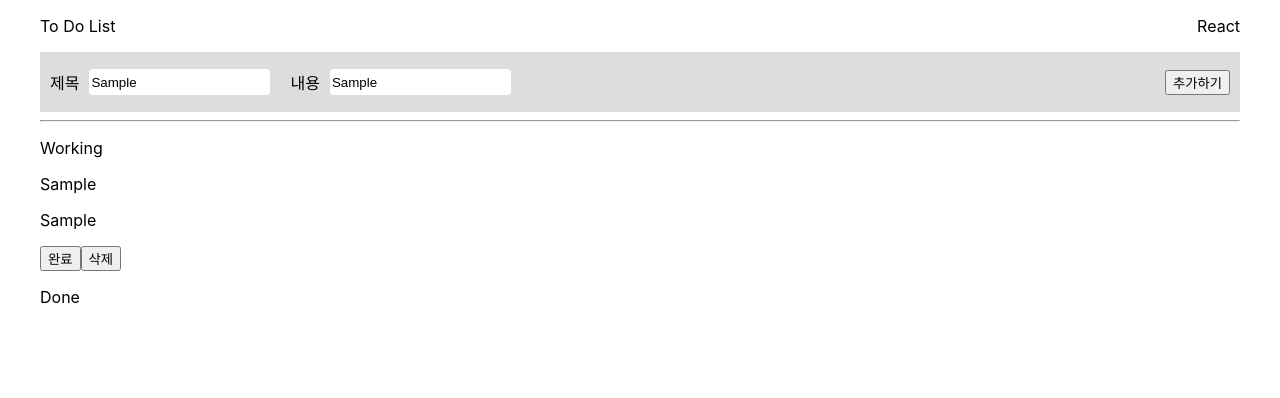
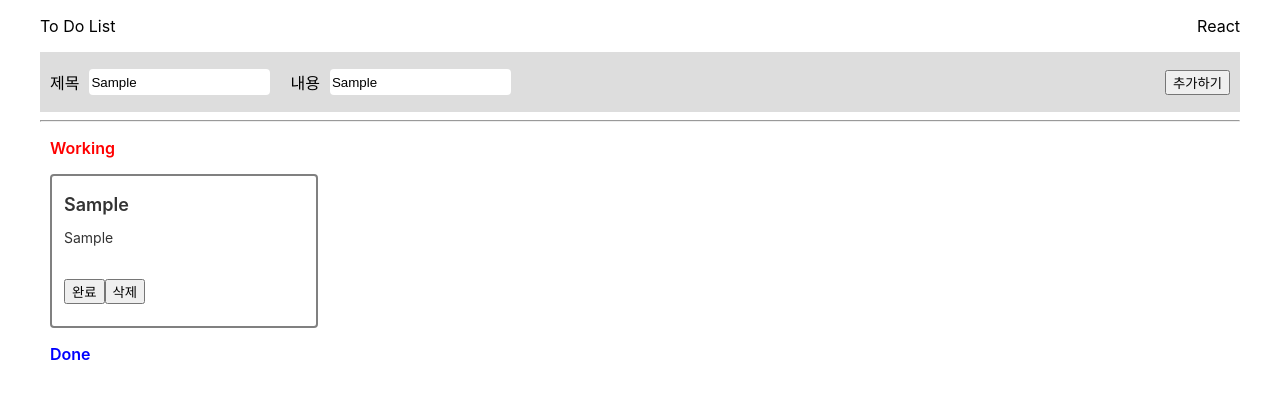
Before and after one commit to vjiji/todo-app, a React (Create React App) app: page / in a window 1280 px wide. Both pictures are taken after typing "Sample", "Sample" into the empty fields and a click on the button "추가하기". Shown: the top 398 px of the page. Built offline with nearby package versions, Linux system fonts and the light colour scheme.

Commit message:
style(card): card의 레이아웃 및 스타일을 적용한다

```diff
--- a/src/App.css
+++ b/src/App.css
@@ -35,3 +35,57 @@
   border: none;
   border-radius: 4px;
 }
+
+.card-list {
+  min-height: 148px;
+  margin: 0 10px;
+}
+
+.card-list__title {
+  color: red;
+  font-weight: 600;
+}
+
+.card-list__title--completed {
+  color: blue;
+}
+
+.card-list__card-wrap {
+  display: flex;
+  flex-wrap: wrap;
+  gap: 20px;
+}
+
+.card-list__card {
+  width: 240px;
+  height: 150px;
+  border: 2px solid gray;
+  border-radius: 4px;
+  padding: 0 12px;
+}
+
+.card-list__card-title,
+.card-list__card-content {
+  font-size: 14px;
+  overflow: hidden;
+  white-space: normal;
+  text-overflow: ellipsis;
+  display: -webkit-box;
+  -webkit-line-clamp: 2;
+  -webkit-box-orient: vertical;
+  color: #333;
+}
+
+.card-list__card-title {
+  font-size: 18px;
+  font-weight: 600;
+  margin-bottom: 0;
+}
+
+.card-list__card-content {
+  min-height: 36px;
+}
+
+.card-list__card--completed {
+  border: 2px solid gray;
+}
--- a/src/components/Todo.jsx
+++ b/src/components/Todo.jsx
@@ -4,8 +4,8 @@ const Todo = ({ className, todo, completeTodo, deleteTodo }) => {
   const { id, title, content } = todo;
   return (
     <div className={className}>
-      <p>{title}</p>
-      <p>{content}</p>
+      <p className="card-list__card-title">{title}</p>
+      <p className="card-list__card-content">{content}</p>
       <button id={id} onClick={completeTodo}>
         완료
       </button>
--- a/src/components/Todos.jsx
+++ b/src/components/Todos.jsx
@@ -5,18 +5,28 @@ const Todos = ({ isCompleted, todos, completeTodo, deleteTodo }) => {
   const title = isCompleted ? "Done" : "Working";
 
   return (
-    <>
-      <p>{title}</p>
+    <div className="card-list">
+      <p
+        className={`card-list__title ${
+          isCompleted && "card-list__title--completed"
+        }`}
+      >
+        {title}
+      </p>
+      <div className="card-list__card-wrap">
         {todos.map((todo) => (
           <Todo
             key={todo.title + todo.id}
-          className={"card"}
+            className={`card-list__card ${
+              isCompleted && "card-list__card--completed"
+            }`}
             todo={todo}
             completeTodo={isCompleted ? () => {} : completeTodo}
             deleteTodo={isCompleted ? () => {} : deleteTodo}
           />
         ))}
-    </>
+      </div>
+    </div>
   );
 };
 
```
Lines whose indentation alone changed are shown as unchanged.
